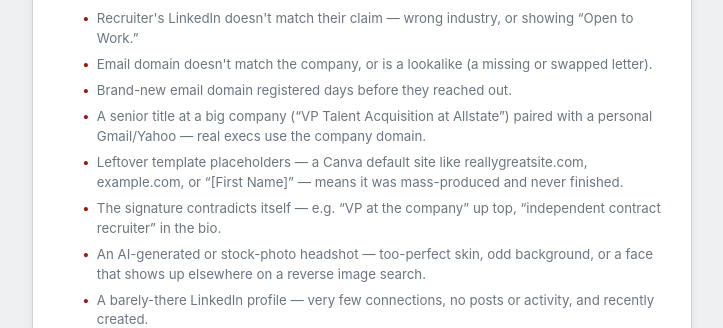
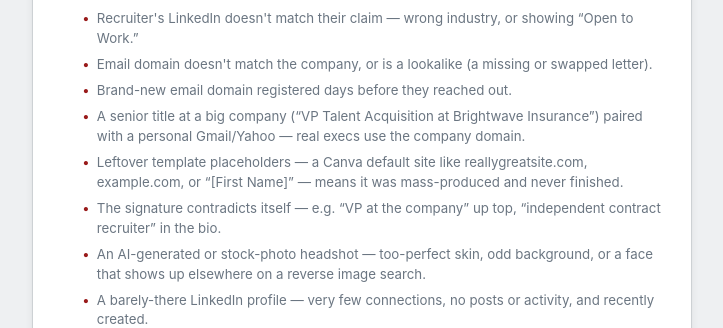
Before and after one commit to molemantis/metier, a Flask app: page /redflags in a window 1280 px wide. Shown: the part 738-1066 px from the top of the page, without its empty margins (278-1001 px from the left). Run offline with Flask 3, Linux system fonts and the light colour scheme.

Commit message:
Add sample screenshots + README showcase; use fictitious data in examples

```diff
--- a/app.py
+++ b/app.py
@@ -669,7 +669,7 @@ These are some of the strongest, easiest-to-verify scam signals. Flag them by na
   plus example.com, yourname@email.com, "[First Name]", lorem-ipsum text, or stock placeholder \
   imagery — proof the signature/message was built from a template and never finished.
 - **Senior title at a named company + free personal email**: e.g. "VP Talent Acquisition at \
-  Allstate" writing from @gmail.com / @yahoo.com / @outlook.com. A real corporate executive uses \
+  Brightwave Insurance" writing from @gmail.com / @yahoo.com / @outlook.com. A real corporate executive uses \
   the company domain. This combination is almost never legitimate.
 - **Company name stuffed into a free-email address**: addresses like allstate.recruiting@gmail.com, \
   careers.stripe@outlook.com, or hr-google@yahoo.com put the company name in the LOCAL part (before \
@@ -677,7 +677,7 @@ These are some of the strongest, easiest-to-verify scam signals. Flag them by na
   address — this is a common impersonation tactic. Judge legitimacy by the DOMAIN after the @, never \
   by words before it. Treat company-name-in-a-free-inbox as a red flag, not a corporate green light.
 - **Self-contradicting identity**: the title/header claims a senior role at a big company, but the \
-  bio or body says something incompatible (e.g. "VP at Allstate" up top, "independent contract \
+  bio or body says something incompatible (e.g. "VP at Brightwave Insurance" up top, "independent contract \
   recruiter" in the bio). Inconsistent identity = treat as impersonation.
 
 ### Communication concerns
--- a/templates/history.html
+++ b/templates/history.html
@@ -389,7 +389,7 @@
     {key:'status', label:'Status', numeric:true,  style:'width:118px;padding-left:30px', cls:''},
     {key:'job',    label:'Title',  numeric:false, style:'min-width:200px', cls:''},
     {key:'company',label:'Company',numeric:false, style:'width:130px', cls:'hide-sm'},
-    {key:'salary', label:'Salary', numeric:true,  style:'width:84px', cls:'hide-sm'},
+    {key:'salary', label:'Salary', numeric:true,  style:'width:112px', cls:'hide-sm'},
     {key:'source', label:'Source', numeric:false, style:'width:104px', cls:'hide-sm'},
     {key:'notes',  label:'Notes',  numeric:false, style:'', cls:'hide-sm'},
     {key:'date',   label:'Date',   numeric:true,  style:'width:84px', cls:'hide-sm'},
--- a/templates/redflags.html
+++ b/templates/redflags.html
@@ -86,7 +86,7 @@
       "Recruiter's LinkedIn doesn't match their claim — wrong industry, or showing “Open to Work.”",
       "Email domain doesn't match the company, or is a lookalike (a missing or swapped letter).",
       "Brand-new email domain registered days before they reached out.",
-      "A senior title at a big company (“VP Talent Acquisition at Allstate”) paired with a personal Gmail/Yahoo — real execs use the company domain.",
+      "A senior title at a big company (“VP Talent Acquisition at Brightwave Insurance”) paired with a personal Gmail/Yahoo — real execs use the company domain.",
       "Leftover template placeholders — a Canva default site like reallygreatsite.com, example.com, or “[First Name]” — means it was mass-produced and never finished.",
       "The signature contradicts itself — e.g. “VP at the company” up top, “independent contract recruiter” in the bio.",
       "An AI-generated or stock-photo headshot — too-perfect skin, odd background, or a face that shows up elsewhere on a reverse image search.",
```
Also changed, not shown: README.md, 5 other files.
